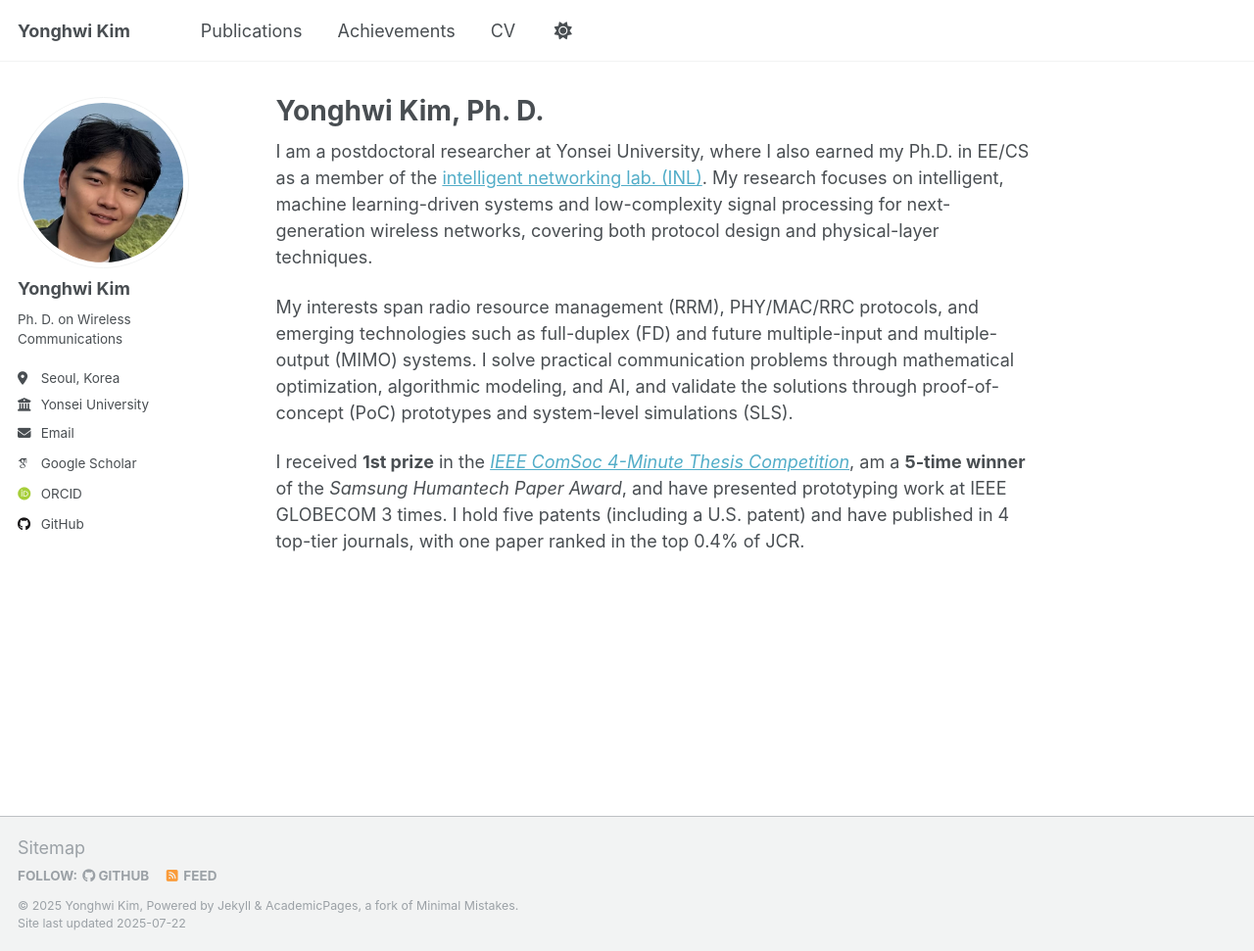
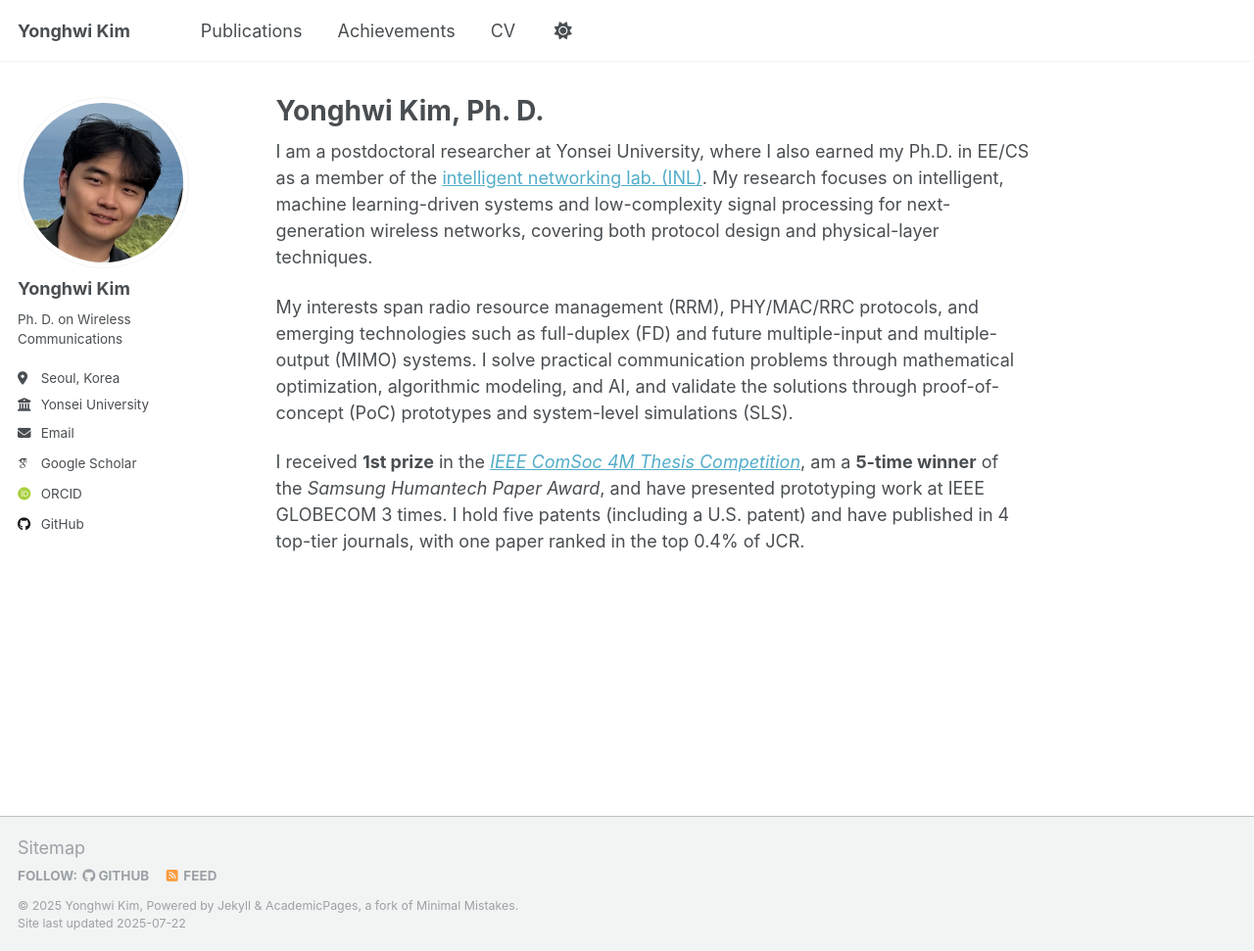
Before and after one commit to yonghwi-erickim/yonghwi-erickim.github.io, a Jekyll site: the page built from _pages/about.md, in a window 1280 px wide and 971 px high. Shown: the whole window at 98% size. Built offline with Jekyll 4.4.1, drawn with Linux system fonts in a browser that asks for light colours; some web fonts are replaced; a script that is not in the unit is left out.

Commit message:
Update about.md

```diff
--- a/_pages/about.md
+++ b/_pages/about.md
@@ -11,4 +11,4 @@ I am a postdoctoral researcher at Yonsei University, where I also earned my Ph.D
 
 My interests span radio resource management (RRM), PHY/MAC/RRC protocols, and emerging technologies such as full-duplex (FD) and future multiple-input and multiple-output (MIMO) systems. I solve practical communication problems through mathematical optimization, algorithmic modeling, and AI, and validate the solutions through proof-of-concept (PoC) prototypes and system-level simulations (SLS).
 
-I received **1st prize** in the [*IEEE ComSoc 4-Minute Thesis Competition*](https://www.comsoc.org/education-training/ieee-comsoc-four-minute-thesis-4mt-competition/winners), am a **5-time winner** of the *Samsung Humantech Paper Award*, and have presented prototyping work at IEEE GLOBECOM 3 times. I hold five patents (including a U.S. patent) and have published in 4 top-tier journals, with one paper ranked in the top 0.4% of JCR.
+I received **1st prize** in the [*IEEE ComSoc 4M Thesis Competition*](https://www.comsoc.org/education-training/ieee-comsoc-four-minute-thesis-4mt-competition/winners), am a **5-time winner** of the *Samsung Humantech Paper Award*, and have presented prototyping work at IEEE GLOBECOM 3 times. I hold five patents (including a U.S. patent) and have published in 4 top-tier journals, with one paper ranked in the top 0.4% of JCR.
```
